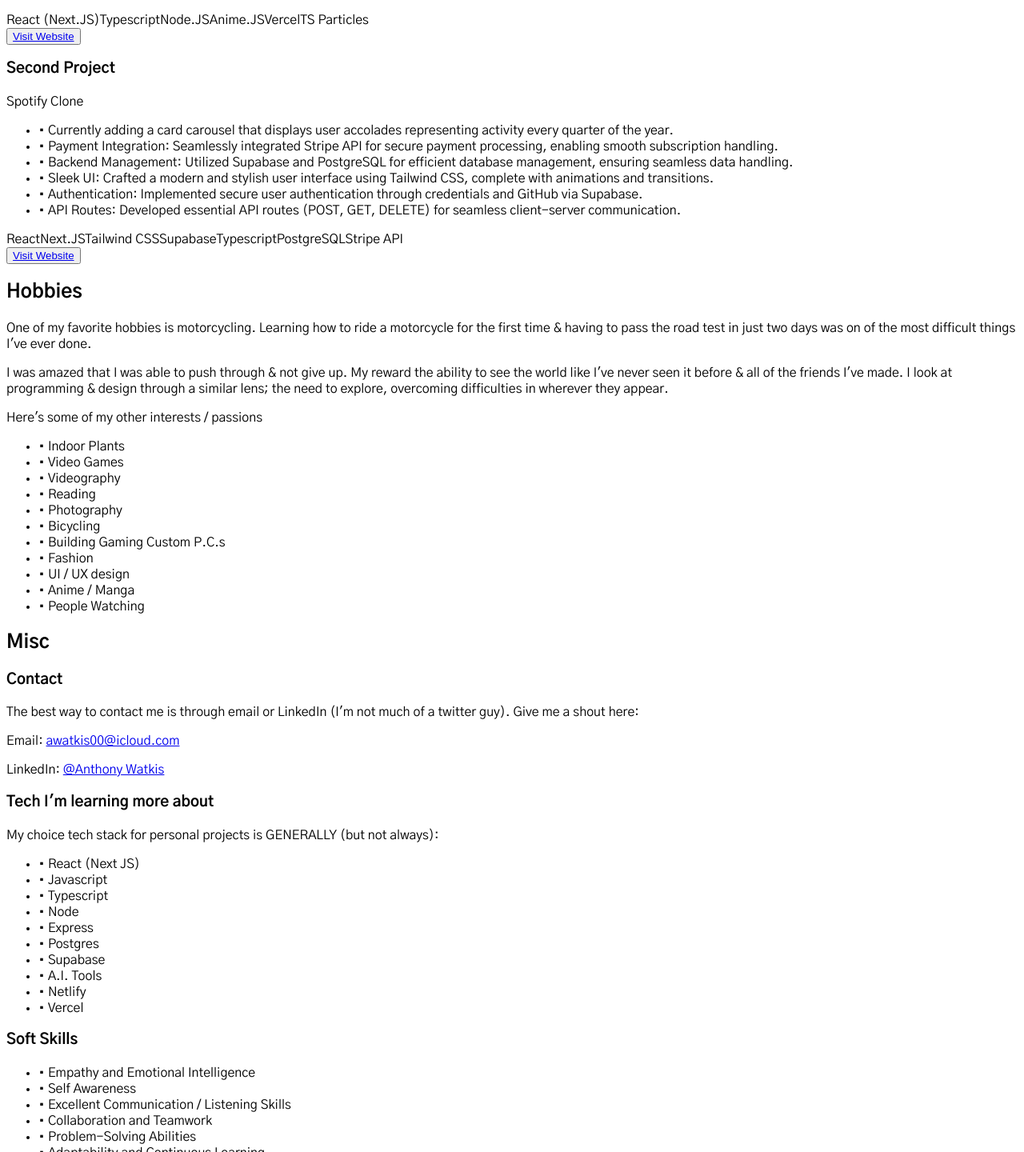
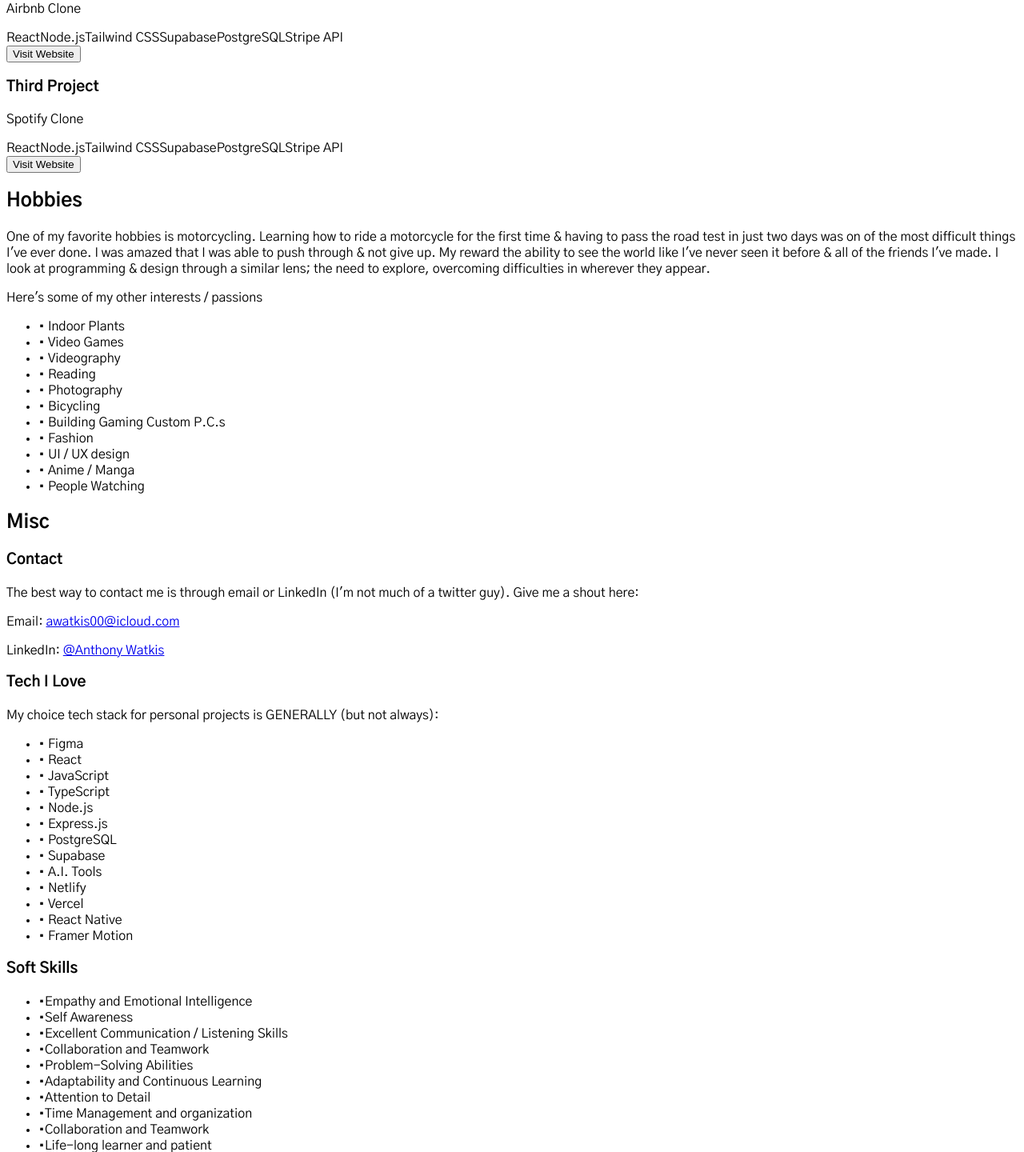
Before and after one commit to planetarybeing/portfolio-v-2--1, a Next.js app: page / in a window 1280 px wide. Shown: the part 1830-3270 px from the top of the page at 80% size. Built offline with nearby package versions, Linux system fonts and the light colour scheme.

Commit message:
Adding AI Tools / Technologies

```diff
--- a/src/components/left/Hero.tsx
+++ b/src/components/left/Hero.tsx
@@ -41,7 +41,7 @@
           <img
             alt=""
             onClick={() => {
-              window.open("mailto:awatkis00@icloud.com");
+              window.open("mailto:youremail@gmail.com");
             }}
             src="/google.svg"
             className="transition-opacity hover:opacity-70 cursor-pointer"
@@ -49,8 +49,9 @@
         </div>
       </div>
       <p className="font-light leading-7">
-        I&apos;m a software engineer based in Brooklyn, NY.
-        I have an eye for UI / UX design, beautiful, pixel-perfect interfaces & cutting edge technologies.
+        I&apos;m a software developer based in Brooklyn, NY.
+        I have a strong passion for tech, art & design. I love to create human focused experiences
+        & products.
       </p>
       <Links section={section} />
     </div>
--- a/src/components/left/Links.tsx
+++ b/src/components/left/Links.tsx
@@ -7,8 +7,6 @@
       <Link text="HOBBIES" label="02" inView={section === "hobbies"} />
       {/* <Link text="EDUCATION" label="03" inView={section === "education"} /> */}
       <Link text="MISC" label="03" inView={section === "misc"} />
-      {/*<Link text="RESUME" label="04" inView={section === "resume"} />*/}
-
     </div>
   );
 }
--- a/src/components/right/Hobbies.tsx
+++ b/src/components/right/Hobbies.tsx
@@ -15,22 +15,16 @@
 
   return (
     <Card>
-      {[
-        <section key="hobbies" ref={ref} className="mb-16" id="hobbies">
+    <section ref={ref} className="mb-16" id="hobbies">
       <h2 className="font-bold text-3xl mb-2">Hobbies</h2>
 
       {/* <h3 className="font-bold text-2xl mb-6">Having a multitude of passions is important</h3> */}
       <p className="font-light leading-7 mb-4">
-            One of my favorite hobbies is motorcycling. Learning how to ride a
-            motorcycle for the first time & having to pass the road test in just
-            two days was on of the most difficult things I&apos;ve ever done.</p>
-
-            <p>I
-            was amazed that I was able to push through & not give up. My reward
-            the ability to see the world like I&apos;ve never seen it before &
-            all of the friends I&apos;ve made. I look at programming & design
-            through a similar lens; the need to explore, overcoming difficulties
-            in wherever they appear.
+      One of my favorite hobbies is motorcycling. Learning how to ride a motorcycle for the first time
+      & having to pass the road test in just two days was on of the most difficult things I&apos;ve ever done.
+      I was amazed that I was able to push through & not give up. My reward the ability to see the world like I&apos;ve
+      never seen it before & all of the friends I&apos;ve made. I look at programming & design through a similar lens;
+      the need to explore, overcoming difficulties in wherever they appear.
       </p>
       <p className="font-light leading-7 mb-2">
         Here&apos;s some of my other interests / passions
@@ -42,16 +36,13 @@
         <li className="font-light leading-7">• Reading</li>
         <li className="font-light leading-7">• Photography</li>
         <li className="font-light leading-7">• Bicycling</li>
-            <li className="font-light leading-7">
-              • Building Gaming Custom P.C.s
-            </li>
+        <li className="font-light leading-7">• Building Gaming Custom P.C.s</li>
         <li className="font-light leading-7">• Fashion</li>
-            <li className="font-light leading-7">• UI / UX design </li>
+        <li className="font-light leading-7">• UI / UX design  </li>
         <li className="font-light leading-7">• Anime / Manga</li>
         <li className="font-light leading-7">• People Watching</li>
       </ul>
-        </section>,
-      ]}
+        </section>
         </Card>
             );
         }
--- a/src/components/right/Projects.tsx
+++ b/src/components/right/Projects.tsx
@@ -44,20 +44,16 @@
         <div className="flex items-center justify-between mb-6">
           <h3 className="font-bold text-2xl">First Project</h3>
         </div>
-        <p className="font-light leading-7 mb-6">Portfolio Website Version 1</p>
-       <ul>
-       <li className="font-light leading-7 mb-4">• Currently adding Particles for a dynamic background.</li>
-       <li className="font-light leading-7 mb-4">• This project is a dynamic and visually captivating web application built with Next.js</li>
-       <li className="font-light leading-7 mb-4">• Key animations are achieved using two powerful libraries: anime.js, a JavaScript animation library that brings the grid animation in DotGrid.tsx to life, and framer-motion, a React-centric animation library used extensively for enhancing user interactions across various components</li>
-       <li className="font-light leading-7 mb-4">• Web app is highly responsive deployed via Vercel</li>
-       </ul>
+        <p className="font-light leading-7 mb-6">Social Media App (Passion Project)</p>
         {renderTags([
-          "React (Next.JS)",
-          "Typescript",
-          "Node.JS",
-          "Anime.JS",
+          "React",
+          "TypeScript",
+          "Node.js",
           "Vercel",
-          "TS Particles",
+          "Appwrite",
+          "Tailwind CSS",
+          "JavaScript",
+          "HTML"
         ])}
         <div className="mt-6 flex flex-col items-center">
           <button
@@ -71,22 +67,28 @@
 
       <Card>
         <h3 className="font-bold text-2xl mb-6">Second Project</h3>
-        <p className="font-light leading-7 mb-6">Spotify Clone </p>
-        <ul>
-          <li className="font-light leading-7 mb-4">• Currently adding a card carousel that displays user accolades representing activity every quarter of the year. </li>
-          <li className="font-light leading-7 mb-4">• Payment Integration: Seamlessly integrated Stripe API for secure payment processing, enabling smooth subscription handling.</li>
-          <li className="font-light leading-7 mb-4">• Backend Management: Utilized Supabase and PostgreSQL for efficient database management, ensuring seamless data handling.</li>
-          <li className="font-light leading-7 mb-4">• Sleek UI: Crafted a modern and stylish user interface using Tailwind CSS, complete with animations and transitions.</li>
-          <li className="font-light leading-7 mb-4">• Authentication: Implemented secure user authentication through credentials and GitHub via Supabase.</li>
-          <li className="font-light leading-7 mb-6">• API Routes: Developed essential API routes (POST, GET, DELETE) for seamless client-server communication.</li>
-        </ul>
-        {renderTags(["React", "Next.JS", "Tailwind CSS", "Supabase", "Typescript", "PostgreSQL", "Stripe API" ])}
+        <p className="font-light leading-7 mb-6">Airbnb Clone</p>
+        {renderTags(["React", "Node.js", "Tailwind CSS", "Supabase", "PostgreSQL", "Stripe API" ])}
         <div className="mt-6 flex flex-col items-center">
           <button
             onClick={() => setVidTwo((pv) => !pv)}
             className="bg-brand hover:bg-brand/90 transition-colors px-4 py-2 w-full rounded-sm text-white"
           >
-            <a href="https://spotify-app-clone-2.vercel.app/" target="_blank">Visit  Website</a>
+            Visit Website
+          </button>
+        </div>
+      </Card>
+
+      <Card>
+        <h3 className="font-bold text-2xl mb-6">Third Project</h3>
+        <p className="font-light leading-7 mb-6">Spotify Clone</p>
+        {renderTags(["React", "Node.js", "Tailwind CSS", "Supabase", "PostgreSQL", "Stripe API" ])}
+        <div className="mt-6 flex flex-col items-center">
+          <button
+            onClick={() => setVidTwo((pv) => !pv)}
+            className="bg-brand hover:bg-brand/90 transition-colors px-4 py-2 w-full rounded-sm text-white"
+          >
+            Visit Website
           </button>
         </div>
       </Card>
--- a/src/components/right/Right.tsx
+++ b/src/components/right/Right.tsx
@@ -4,7 +4,6 @@
 import Misc from "./misc/Misc";
 import Work from "./Work";
 import Hobbies from "./Hobbies";
-{/*import Resume from "./Resume";*/}
 
 export default function Right({
   setSection,
@@ -18,7 +17,6 @@
       <Education setSection={setSection} />*/}
       <Hobbies setSection={setSection} />
       <Misc setSection={setSection} />
-      {/*<Resume setSection={setSection} />*/}
     </div>
   );
 }
--- a/src/components/right/misc/SoftSkills.tsx
+++ b/src/components/right/misc/SoftSkills.tsx
@@ -3,21 +3,24 @@
 export default function SoftSkills() {
     return (
         <Card>
-            <h3 className="font-bold text-2xl mb-2">
+            <h3 className="font-bold text-2xl mb-6">
                 Soft Skills
             </h3>
             <ul className="mb-4 grid grid-cols-2 gap-x-2">
-                <li className="font-light leading-7 pb-2">• Empathy and Emotional Intelligence</li>
-                <li className="font-light leading-7">• Self Awareness</li>
-                <li className="font-light leading-7 pt-4">• Excellent Communication / Listening Skills</li>
-                <li className="font-light leading-7 pt-4">• Collaboration and Teamwork</li>
-                <li className="font-light leading-7 pt-4">• Problem-Solving Abilities</li>
-                <li className="font-light leading-7 pb-4">• Adaptability and Continuous Learning</li>
-                <li className="font-light leading-7 py-4">• Attention to Detail</li>
-                <li className="font-light leading-7 pt-4">• Time Management and organization</li>
-                <li className="font-light leading-7">• Collaboration and Teamwork</li>
-                <li className="font-light leading-7">• Life-long learner</li>
+                <li className="font-light leading-7">•Empathy and Emotional Intelligence</li>
+                <li className="font-light leading-7">•Self Awareness</li>
+                <li className="font-light leading-7">•Excellent Communication / Listening Skills</li>
+                <li className="font-light leading-7">•Collaboration and Teamwork</li>
+                <li className="font-light leading-7">•Problem-Solving Abilities</li>
+                <li className="font-light leading-7">•Adaptability and Continuous Learning</li>
+                <li className="font-light leading-7">•Attention to Detail</li>
+                <li className="font-light leading-7">•Time Management and organization</li>
+                <li className="font-light leading-7">•Collaboration and Teamwork</li>
+                <li className="font-light leading-7">•Life-long learner and patient</li>
             </ul>
             </Card>
+
+
+
     );
 }
--- a/src/components/right/misc/Tech.tsx
+++ b/src/components/right/misc/Tech.tsx
@@ -3,25 +3,25 @@
 export default function Tech() {
   return (
     <Card>
-      <h3 className="font-bold text-2xl mb-6">Tech I&apos;m learning more about</h3>
-      <p className="font-light leading-7 mb-4">
-
-      </p>
+      <h3 className="font-bold text-2xl mb-6">Tech I Love</h3>
       <p className="font-light leading-7 mb-2">
         My choice tech stack for personal projects is GENERALLY (but not
         always):
       </p>
       <ul className="mb-4 grid grid-cols-2 gap-x-2">
-        <li className="font-light leading-7">• React (Next JS)</li>
-        <li className="font-light leading-7">• Javascript</li>
-        <li className="font-light leading-7">• Typescript</li>
-        <li className="font-light leading-7">• Node</li>
-        <li className="font-light leading-7">• Express</li>
-        <li className="font-light leading-7">• Postgres</li>
+        <li className="font-light leading-7">• Figma</li>
+        <li className="font-light leading-7">• React</li>
+        <li className="font-light leading-7">• JavaScript</li>
+        <li className="font-light leading-7">• TypeScript</li>
+        <li className="font-light leading-7">• Node.js</li>
+        <li className="font-light leading-7">• Express.js</li>
+        <li className="font-light leading-7">• PostgreSQL</li>
         <li className="font-light leading-7">• Supabase</li>
         <li className="font-light leading-7">• A.I. Tools</li>
         <li className="font-light leading-7">• Netlify</li>
         <li className="font-light leading-7">• Vercel</li>
+        <li className="font-light leading-7">• React Native</li>
+        <li className="font-light leading-7">• Framer Motion</li>
       </ul>
     </Card>
   );
```
Also changed, not shown: src/components/right/Work.tsx (+19 -8 lines). Lines whose indentation alone changed are shown as unchanged.
